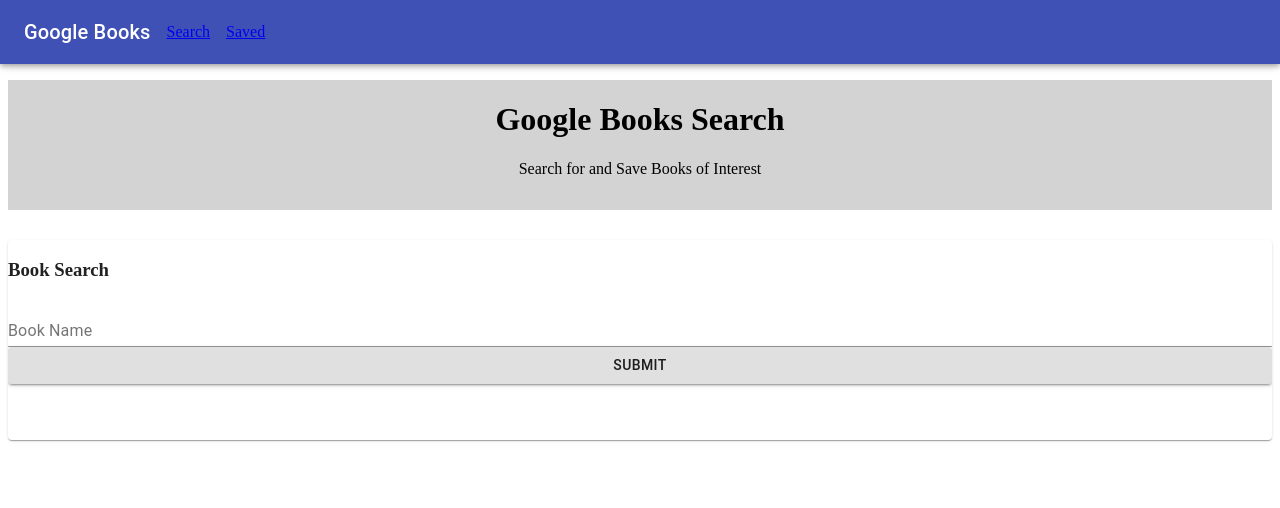
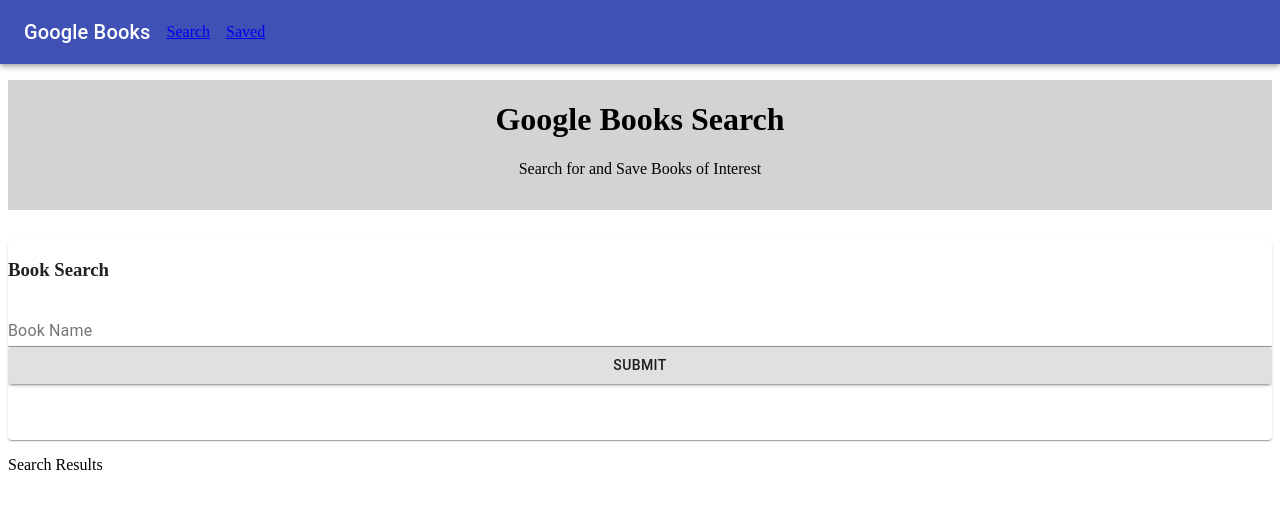
Before and after one commit to kamzh88/CodeBoxes.github.io, a React (Create React App) app in the folder client/: page / in a window 1280 px wide. Shown: the top 508 px of the page. Built offline with nearby package versions, Linux system fonts and the light colour scheme.

Commit message:
made a SearchResult component

```diff
--- /dev/null
+++ b/client/src/components/SearchResults/index.js
@@ -0,0 +1,14 @@
+import React, { Component, Fragment } from "react";
+
+class SearchBooks extends Component {
+
+    render() {
+        return (
+            <Fragment>
+                <p>Search Results</p>
+            </Fragment>
+        );
+    };
+};
+
+export default SearchBooks;
--- a/client/src/pages/Search/index.js
+++ b/client/src/pages/Search/index.js
@@ -1,6 +1,7 @@
 import React, { Component, Fragment } from "react";
 import Heading from '../../components/Jumbotron';
 import SearchBooks from "../../components/SearchBooks";
+import SearchResults from "../../components/SearchResults";
 
 class Search extends Component {
 
@@ -9,6 +10,7 @@
             <Fragment>
                 <Heading />
                 <SearchBooks />
+                <SearchResults />
             </Fragment>
         );
     };
```
